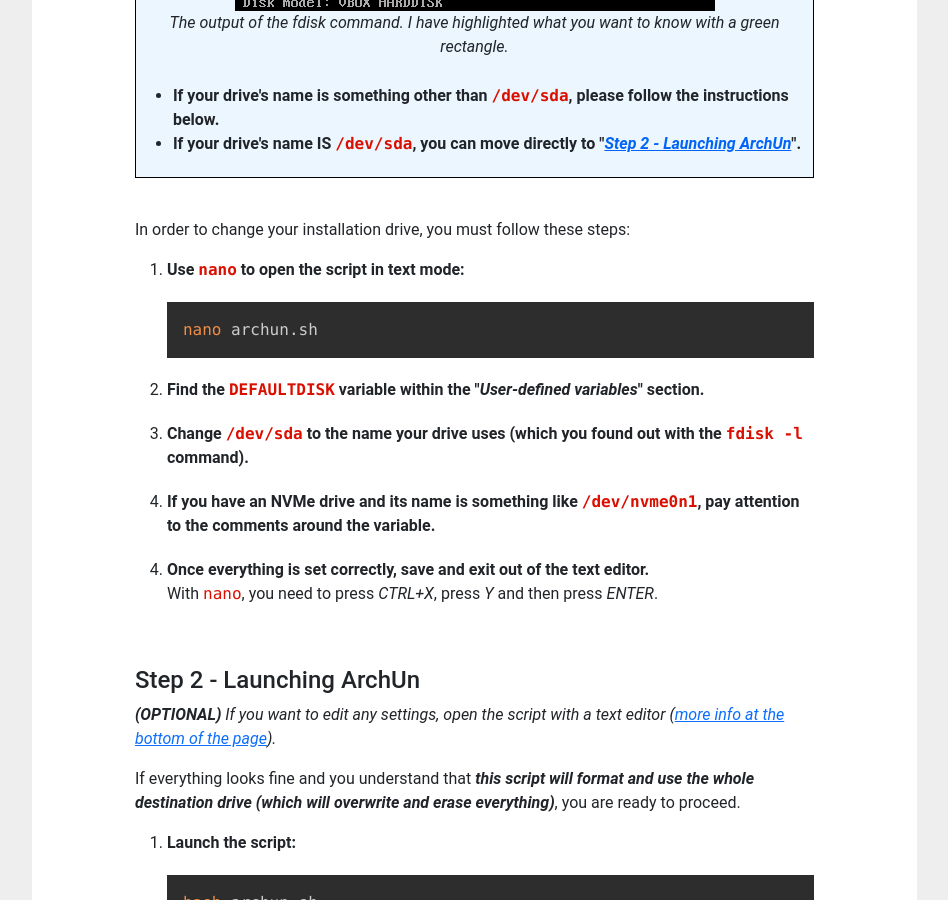
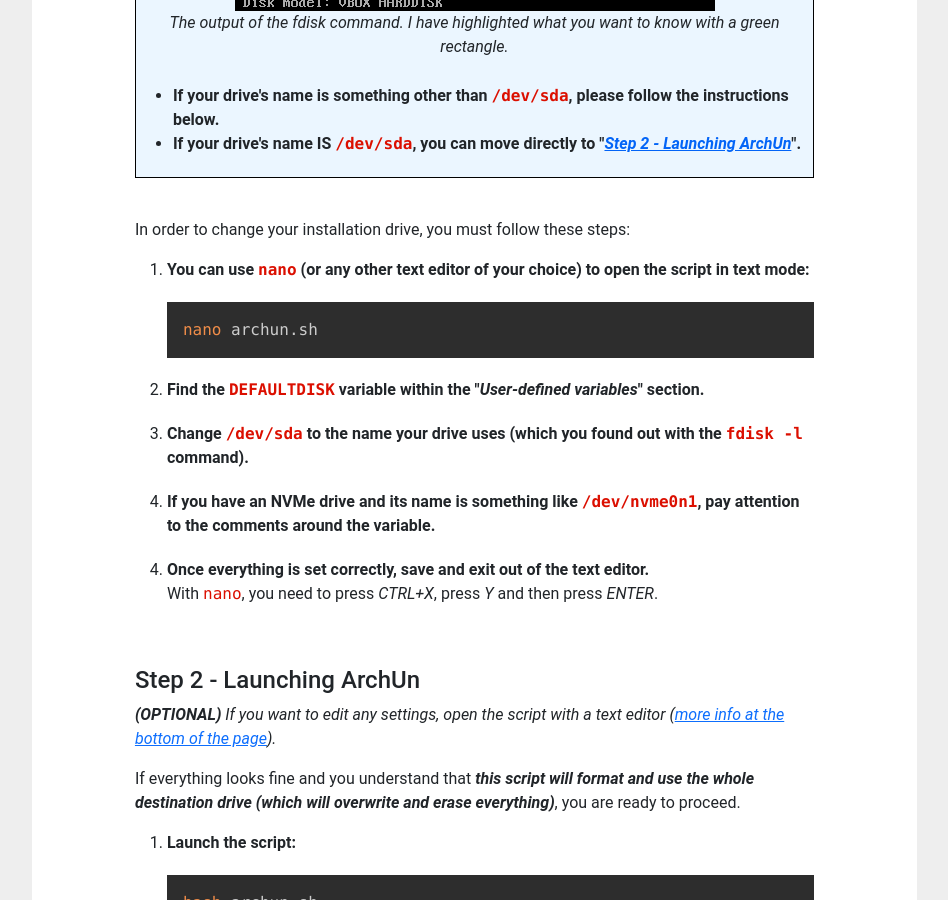
Before and after one commit to TechKeep/TechKeep.github.io, a Jekyll site: the page built from _posts/posts/2022-04-25-how-to-install-archlinux-in-seconds.markdown, in a window 1280 px wide and 900 px high, scrolled down 2068 px. Shown: the whole window, without its empty margins (13-961 px from the left). Built offline with Jekyll 4.4.1, drawn with Linux system fonts in a browser that asks for light colours; nearby versions of some CDN libraries.

Commit message:
Update 2022-04-25-how-to-install-archlinux-in-seconds.markdown

```diff
--- a/_posts/posts/2022-04-25-how-to-install-archlinux-in-seconds.markdown
+++ b/_posts/posts/2022-04-25-how-to-install-archlinux-in-seconds.markdown
@@ -66,7 +66,7 @@ redditlink: https://www.reddit.com/r/TechKeep/comments/ucskt6/how_to_install_arc
 <p>In order to change your installation drive, you must follow these steps:</p>
 
 <ol class="ol-li-separation">
-	<li value="1"><b>Use <code>nano</code> to open the script in text mode:</b></li>
+	<li value="1"><b>You can use <code>nano</code> (or any other text editor of your choice) to open the script in text mode:</b></li>
 	<li style="list-style-type:none;">
 		<pre><code class="language-bash">nano archun.sh</code></pre>
 	</li>
```
